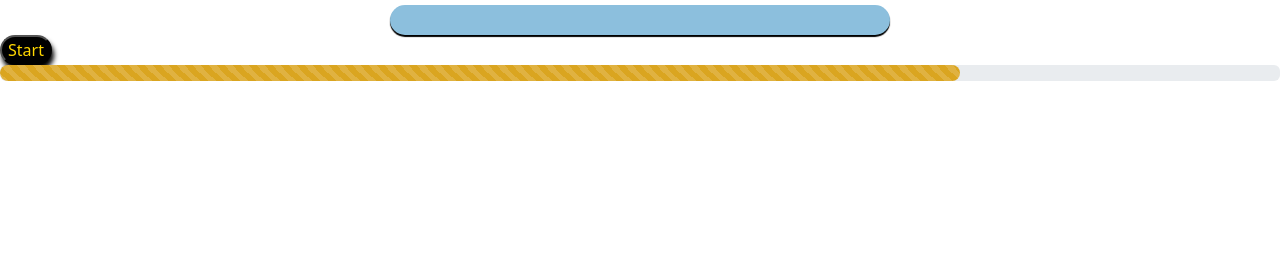
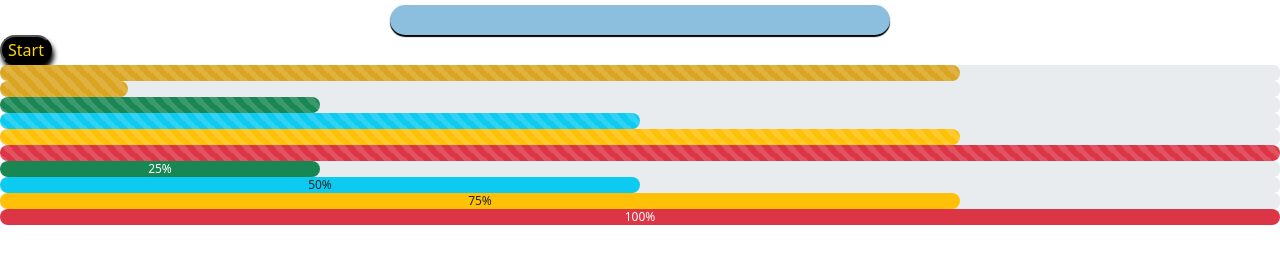
Before and after one commit to aphishek1/boot, a plain HTML site: page progre.html in a window 1280 px wide. Shown: the part 59-322 px from the top of the page. Drawn offline with nearby package versions, Linux system fonts and the light colour scheme.

Commit message:
Update progre.html

```diff
--- a/progre.html
+++ b/progre.html
@@ -77,6 +77,36 @@ box-shadow: 2px 5px 5px black;
 </div>
 
 
+    <div class="progress" role="progressbar" aria-label="Default striped example" aria-valuenow="10" aria-valuemin="0" aria-valuemax="100">
+  <div class="progress-bar progress-bar-striped" style="width: 10%"></div>
+</div>
+<div class="progress" role="progressbar" aria-label="Success striped example" aria-valuenow="25" aria-valuemin="0" aria-valuemax="100">
+  <div class="progress-bar progress-bar-striped bg-success" style="width: 25%"></div>
+</div>
+<div class="progress" role="progressbar" aria-label="Info striped example" aria-valuenow="50" aria-valuemin="0" aria-valuemax="100">
+  <div class="progress-bar progress-bar-striped bg-info" style="width: 50%"></div>
+</div>
+<div class="progress" role="progressbar" aria-label="Warning striped example" aria-valuenow="75" aria-valuemin="0" aria-valuemax="100">
+  <div class="progress-bar progress-bar-striped bg-warning" style="width: 75%"></div>
+</div>
+<div class="progress" role="progressbar" aria-label="Danger striped example" aria-valuenow="100" aria-valuemin="0" aria-valuemax="100">
+  <div class="progress-bar progress-bar-striped bg-danger" style="width: 100%"></div>
+</div>
+
+
+    <div class="progress" role="progressbar" aria-label="Success example" aria-valuenow="25" aria-valuemin="0" aria-valuemax="100">
+  <div class="progress-bar bg-success" style="width: 25%">25%</div>
+</div>
+<div class="progress" role="progressbar" aria-label="Info example" aria-valuenow="50" aria-valuemin="0" aria-valuemax="100">
+  <div class="progress-bar bg-info text-dark" style="width: 50%">50%</div>
+</div>
+<div class="progress" role="progressbar" aria-label="Warning example" aria-valuenow="75" aria-valuemin="0" aria-valuemax="100">
+  <div class="progress-bar bg-warning text-dark" style="width: 75%">75%</div>
+</div>
+<div class="progress" role="progressbar" aria-label="Danger example" aria-valuenow="100" aria-valuemin="0" aria-valuemax="100">
+  <div class="progress-bar bg-danger" style="width: 100%">100%</div>
+</div>
+
     <script src="https://cdn.jsdelivr.net/npm/bootstrap@5.3.3/dist/js/bootstrap.bundle.min.js" integrity="sha384-YvpcrYf0tY3lHB60NNkmXc5s9fDVZLESaAA55NDzOxhy9GkcIdslK1eN7N6jIeHz" crossorigin="anonymous"></script>
   </body>
 </html>
```
